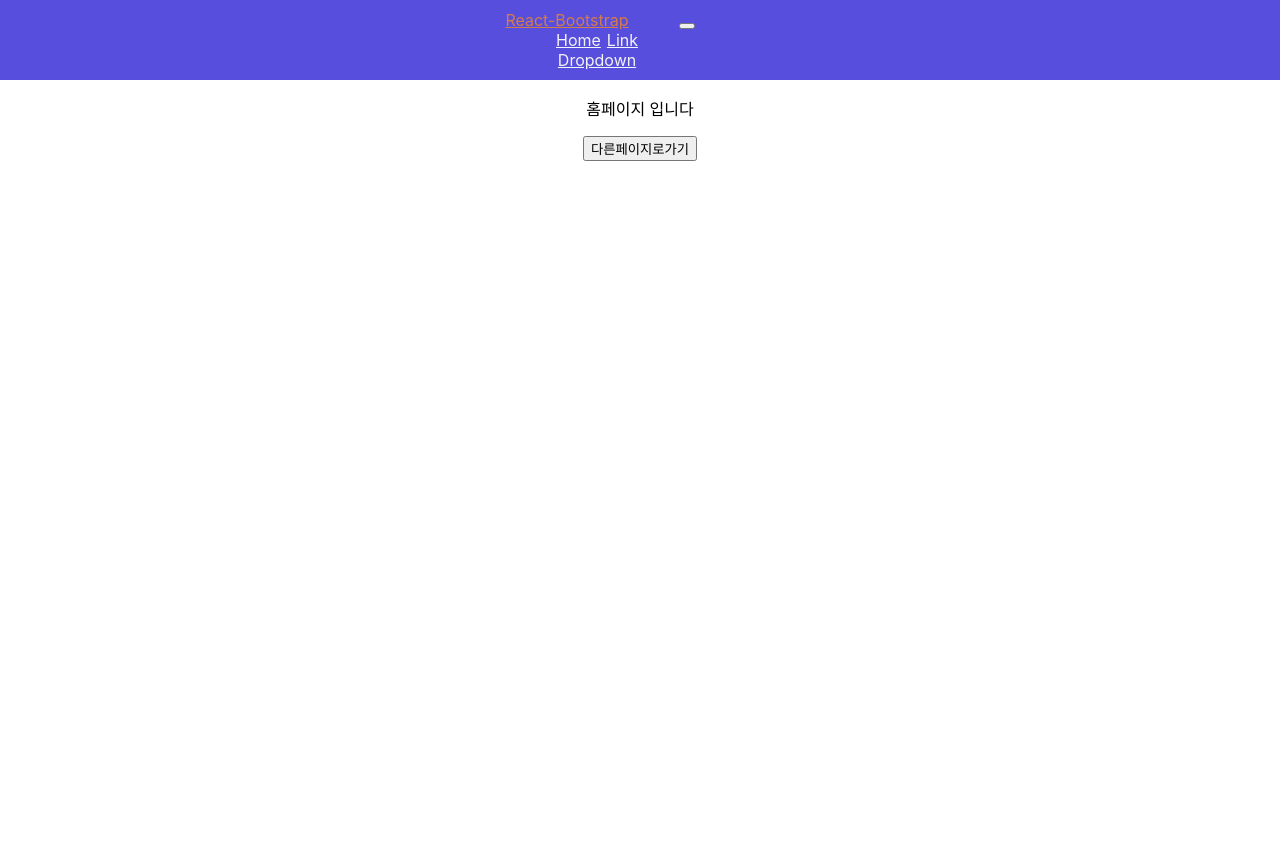
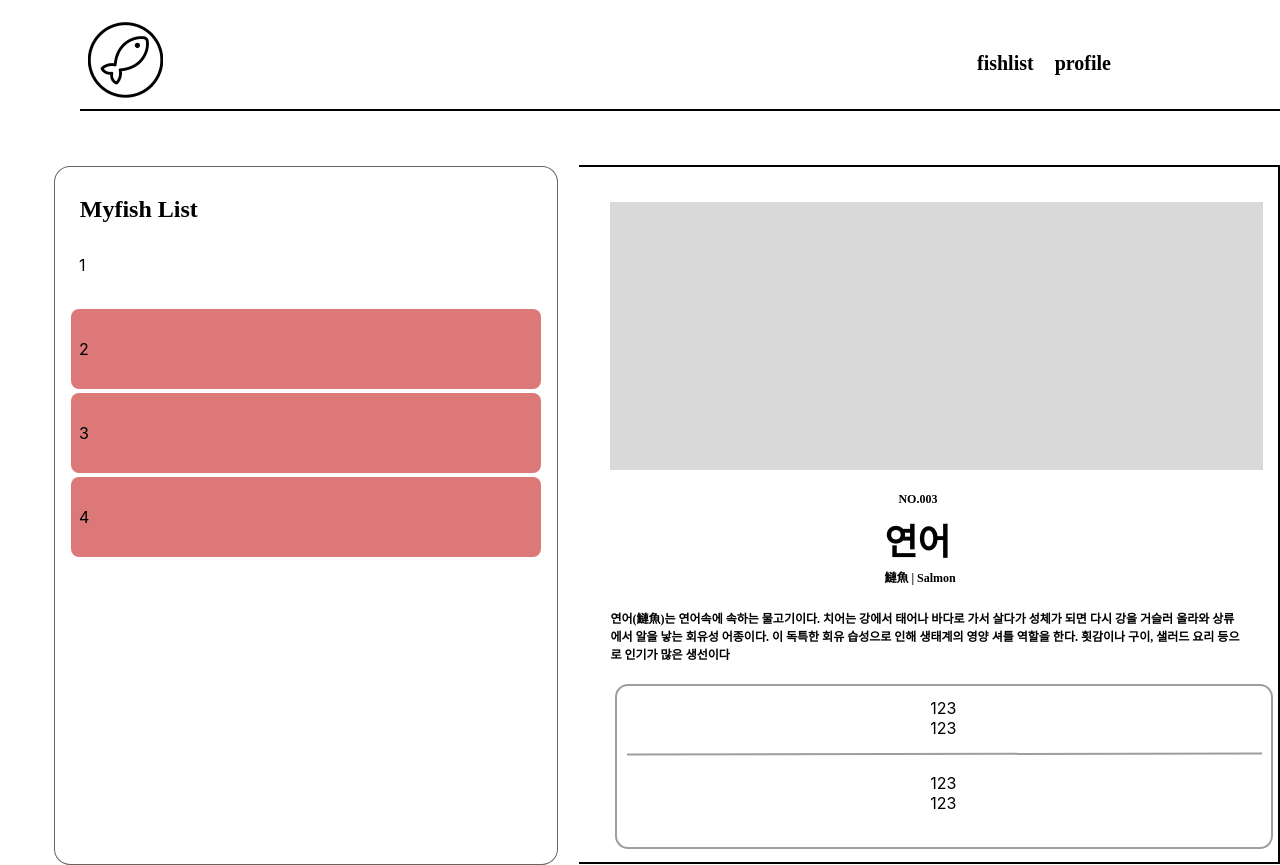
Before and after one commit to 2022SVBootcamp-Team-I/FishyFish, a React (Create React App) app in the folder frontend/: page / in a window 1280 px wide. Before the commit the page ends 800 px from the top, so only its background shows below. Built offline with nearby package versions, Linux system fonts and the light colour scheme.

Commit message:
feat: 물고기 리스트UI작업

```diff
--- a/frontend/package.json
+++ b/frontend/package.json
@@ -18,7 +18,7 @@
     "react-bootstrap": "^2.4.0",
     "react-dom": "^18.2.0",
     "react-router-dom": "^6.3.0",
-    "react-scripts": "5.0.1",
+    "react-scripts": "^2.1.3",
     "typescript": "^4.7.4",
     "web-vitals": "^2.1.4"
   },
--- a/frontend/src/App.tsx
+++ b/frontend/src/App.tsx
@@ -3,8 +3,8 @@ import logo from './logo.svg';
 import './App.css';
 import { BrowserRouter as Router, Routes, Route } from "react-router-dom";
 import NaviBar from "./components/NaviBar";
-import Home from "./pages/Home";
-import Example from "./pages/Example";
+import Home from "./pages/Home/index";
+import Example from "./pages/Example/index";
 
 
 function App() {
--- a/frontend/src/components/NaviBar/index.tsx
+++ b/frontend/src/components/NaviBar/index.tsx
@@ -1,30 +1,18 @@
 import * as React from "react";
-import { Navbar, Nav, NavDropdown, Container } from "react-bootstrap";
 import "./style.css";
 
 
 
 const Navibar = () => {
     return (
-        <Navbar className="navbar-body" collapseOnSelect expand="lg" variant="dark">
-            <Container>
-                <Navbar.Brand href="#home">React-Bootstrap</Navbar.Brand>
-                <Navbar.Toggle aria-controls="basic-navbar-nav" />
-                <Navbar.Collapse id="basic-navbar-nav">
-                <Nav className="me-auto">
-                    <Nav.Link href="#home">Home</Nav.Link>
-                    <Nav.Link href="#link">Link</Nav.Link>
-                    <NavDropdown title="Dropdown" id="basic-nav-dropdown">
-                    <NavDropdown.Item href="#action/3.1">Action</NavDropdown.Item>
-                    <NavDropdown.Item href="#action/3.2">Another action</NavDropdown.Item>
-                    <NavDropdown.Item href="#action/3.3">Something</NavDropdown.Item>
-                    <NavDropdown.Divider />
-                    <NavDropdown.Item href="#action/3.4">Separated link</NavDropdown.Item>
-                    </NavDropdown>
-                </Nav>
-                </Navbar.Collapse>
-            </Container>
-        </Navbar>
+            <div className="header">
+                <img className="logo" src="img/Logo.jpg" alt="이미지오류"></img>
+                <div className="header_nav">
+                    <div className="fishlist">fishlist</div>
+                    <div className="profile">profile</div>
+                </div>
+                <div className="line"></div>
+            </div>
     );
   };
 
--- a/frontend/src/components/NaviBar/style.css
+++ b/frontend/src/components/NaviBar/style.css
@@ -1,28 +1,50 @@
-.navbar-body {
-    z-index: 999;
-    background: #584edd;
-    padding: 10px 100px 10px 20px;
+.header{
+  position: fixed;
+  left: 0;
+  right: 0;
+  top: 0;
+  height: 6.938rem;
+  background-color: rgb(255, 255, 255);
 }
-  .navbar-brand {
-    margin-right: 50px;
-    color: #d57a4b;
+.logo {
+  float:left;
+  width: 4.688rem;
+  height: 4.75rem;
+  flex-grow: 0;
+  margin: 1.375rem 10.875rem 0.813rem 5.5rem;
 }
-  .navbar-logo {
-    margin-right: 16px;
+
+.header_nav {
+  display: flex;
+  float:right;
+  width: 6rem;
+  height: 1.125rem;
+  margin-top: 3.25rem;
+  margin-right: 12.939rem;
+  margin-bottom: 50.875rem;
+  flex-grow: 0;
+  font-family: Poppins;
+  font-size: 1.25rem;
+  font-weight: 600;
+  font-stretch: normal;
+  font-style: normal;
+  line-height: normal;
+  letter-spacing: normal;
+  text-align: left;
+  color: #000;
 }
-  .navbar-title {
-    font-style: normal;
-    font-weight: 800;
-    font-size: 30px;
-    color: #d57a4b;
+.profile{
+  margin-left:1.313rem;
 }
-  .nav-link {
-    color: #f1f3f4 !important;
-    margin-right: 6px;
+.line{
+    position:absolute;
+    background-color: #000;
+    height: 0.126rem;
+    width: 79.938rem;
+    margin-left: 5rem;
+    margin-right: 5rem;
+    bottom:0;
 }
-  .nav-link:hover {
-    font-weight: 600 !important;
-    text-decoration: underline;
-    text-decoration-color: #f9d4a3;
-    text-decoration-thickness: 3px;
+.page{
+  display: flex;
 }
--- a/frontend/src/pages/Example/index.tsx
+++ b/frontend/src/pages/Example/index.tsx
@@ -3,11 +3,11 @@ import Grid from "@mui/material/Grid";
 import { BrowserRouter as Router, Routes, Route, Link } from "react-router-dom";
 import mack from '../../assets/images/mack.png';
 
-export default function Home() {
+export default function Example() {
   return (
     <Grid>
       <p> 맛잇는 고등어 *^^*</p>
-        <img src={mack} width={400} height={400} alt="mack"/>
+        <img src={mack} width={400} height={4000} alt="mack"/>
         <p></p>
         <Link to="/">
         <button>돌아가기</button>
--- a/frontend/src/pages/Home/index.tsx
+++ b/frontend/src/pages/Home/index.tsx
@@ -1,14 +1,35 @@
 import * as React from "react";
 import Grid from "@mui/material/Grid";
 import { BrowserRouter as Router, Routes, Route, Link } from "react-router-dom";
+import mack from '../../assets/images/mack.png';
+import './style.css'
 
 export default function Home() {
   return (
-    <Grid>
-      <p> 홈페이지 입니다</p>
-        <Link to="/Example">
-        <button>다른페이지로가기</button>
-        </Link>
-    </Grid>
+    <div className="page">
+      <div className='concon'>
+        <span className="fishList">Myfish List</span>
+        <div className="cell">1</div>
+        <div className="cell2">2</div>
+        <div className="cell2">3</div>
+        <div className="cell2">4</div>
+      </div>
+      <div className="box">
+        <div className="imgBox"></div>
+        <div className="numbering">NO.003</div>
+        <div className="name">연어</div>
+        <div className="engName">鰱魚 | Salmon</div>
+        <div className="explain">연어(鰱魚)는 연어속에 속하는 물고기이다. 치어는 강에서 태어나 바다로 가서 살다가 성체가 되면 다시 강을 거슬러 올라와 상류에서 알을 낳는 회유성 어종이다. 이 독특한 회유 습성으로 인해 생태계의 영양 셔틀 역할을 한다. 횟감이나 구이, 샐러드 요리 등으로 인기가 많은 생선이다</div>
+        <div className="infoBox">
+          <span>123</span>
+          <br></br>
+          <span>123</span>
+          <div className="infoline"></div>
+          <span>123</span>
+          <br></br>
+          <span>123</span>
+        </div>
+      </div>
+    </div>
   );
 }
--- a/frontend/src/pages/Home/style.css
+++ b/frontend/src/pages/Home/style.css
@@ -0,0 +1,162 @@
+.test{
+    padding-top: 6.938rem;
+}
+
+.concon{
+    width: 39.5rem;
+    height: 41.563rem;
+    display: flex;
+    flex-direction: column;
+    justify-content: flex-start;
+    align-items: stretch;
+    gap: 4px;
+    margin-top: 10.375rem;
+    margin-left: 3.375rem;
+    padding: 1rem;
+    border-radius: 16px;
+    border: solid 1px rgba(0, 0, 0, 0.6);
+    background-color: #fff;
+}
+
+.fishList {
+    display: inline-block;
+    height: 25px;
+    flex-grow: 0;
+    font-family: Poppins;
+    font-size: 1.5rem;
+    font-weight: bold;
+    font-stretch: normal;
+    font-style: normal;
+    line-height: normal;
+    letter-spacing: normal;
+    text-align: left;
+    color: #000;
+    margin-left: 0.55rem;
+    margin-top: 0.8rem;
+}
+
+.cell {
+    height: 4.5rem;
+    align-self: stretch;
+    flex-grow: 0;
+    display: flex;
+    flex-direction: row;
+    justify-content: flex-start;
+    align-items: center;
+    gap: 8px;
+    padding: 0.25rem 0.5rem;
+}
+.cell2 {
+    height: 4.5rem;
+    align-self: stretch;
+    flex-grow: 0;
+    display: flex;
+    flex-direction: row;
+    justify-content: flex-start;
+    align-items: center;
+    gap: 8px;
+    padding: 0.25rem 0.5rem;
+    border-radius: 8px;
+    background-color: #dd7878;
+}
+
+
+.box {
+    width: 40.538rem;
+    height: 39.558rem;
+    flex-grow: 0;
+    margin: 10.34rem 0 0 1.313rem;
+    padding: 2.188rem 1.188rem 1.688rem 1.938rem;
+    border: solid #000;
+    border-width: 0.126rem 0.126rem 0.126rem 0px;
+}
+
+.imgBox{
+    width: 18.5rem;
+    height: 7.68rem;
+    flex-grow: 0;
+    margin: 0 0.313rem 1.375rem 0;
+    padding: 4.813rem 11.125rem 4.25rem 11.188rem;
+    background-color: #d9d9d9;
+}
+.numbering{
+    width: 3rem;
+    height: 1.313rem;
+    flex-grow: 0;
+    margin: 0 18.5rem 0rem 18rem;
+    font-family: Poppins;
+    font-size: 0.75rem;
+    font-weight: 600;
+    font-stretch: normal;
+    font-style: normal;
+    line-height: normal;
+    letter-spacing: normal;
+    text-align: left;
+    color: #000;
+}
+.name{
+
+    width: 4.813rem;
+    height: 3.125rem;
+    flex-grow: 0;
+    margin: 0rem 17.563rem 0.313rem 17.125rem;
+    font-family: Poppins;
+    font-size: 2.25rem;
+    font-weight: 600;
+    font-stretch: normal;
+    font-style: normal;
+    line-height: normal;
+    letter-spacing: normal;
+    text-align: left;
+    color: #000;
+
+}
+.engName{
+    width: 5.25rem;
+    height: 1.063rem;
+    flex-grow: 0;
+    margin: 0.313rem 17.125rem 1.5rem;
+    font-family: Poppins;
+    font-size: 0.75rem;
+    font-weight: 600;
+    font-stretch: normal;
+    font-style: normal;
+    line-height: normal;
+    letter-spacing: normal;
+    text-align: left;
+    color: #000;
+}
+.explain{
+    width: 39.5rem;
+    height: 3.438rem;
+    flex-grow: 0;
+    margin: 1.5rem 0 0;
+    font-family: Poppins;
+    font-size: 0.75rem;
+    font-weight: 600;
+    font-stretch: normal;
+    font-style: normal;
+    line-height: normal;
+    letter-spacing: normal;
+    text-align: left;
+    color: #000;
+}
+
+.infoBox {
+    width: 39.5rem;
+    height: 8.688rem;
+    flex-grow: 0;
+    margin: 1.25rem 100.13rem 0 0.313rem;
+    padding: 0.75rem 0.75rem 0.625rem 0.625rem;
+    border-radius: 13px;
+    border: solid 0.128rem #9e9e9e;
+    background-color: #fff;
+}
+.infoline {
+    width: 39.688rem;
+    height: 0.128rem;
+    flex-grow: 0;
+    margin: 0.938rem 0.438rem 1.122rem 0;
+    transform: rotate(-0.1deg);
+    background-color: #9e9e9e;
+}
--- a/frontend/tsconfig.json
+++ b/frontend/tsconfig.json
@@ -18,7 +18,7 @@
     "resolveJsonModule": true,
     "isolatedModules": true,
     "noEmit": true,
-    "jsx": "react-jsx"
+    "jsx": "preserve"
   },
   "include": [
     "src"
```
Also changed, not shown: frontend/public/img/Logo.jpg (added), 1 other file (tests, documents, lock files or other folders). Lines whose indentation alone changed are shown as unchanged.
